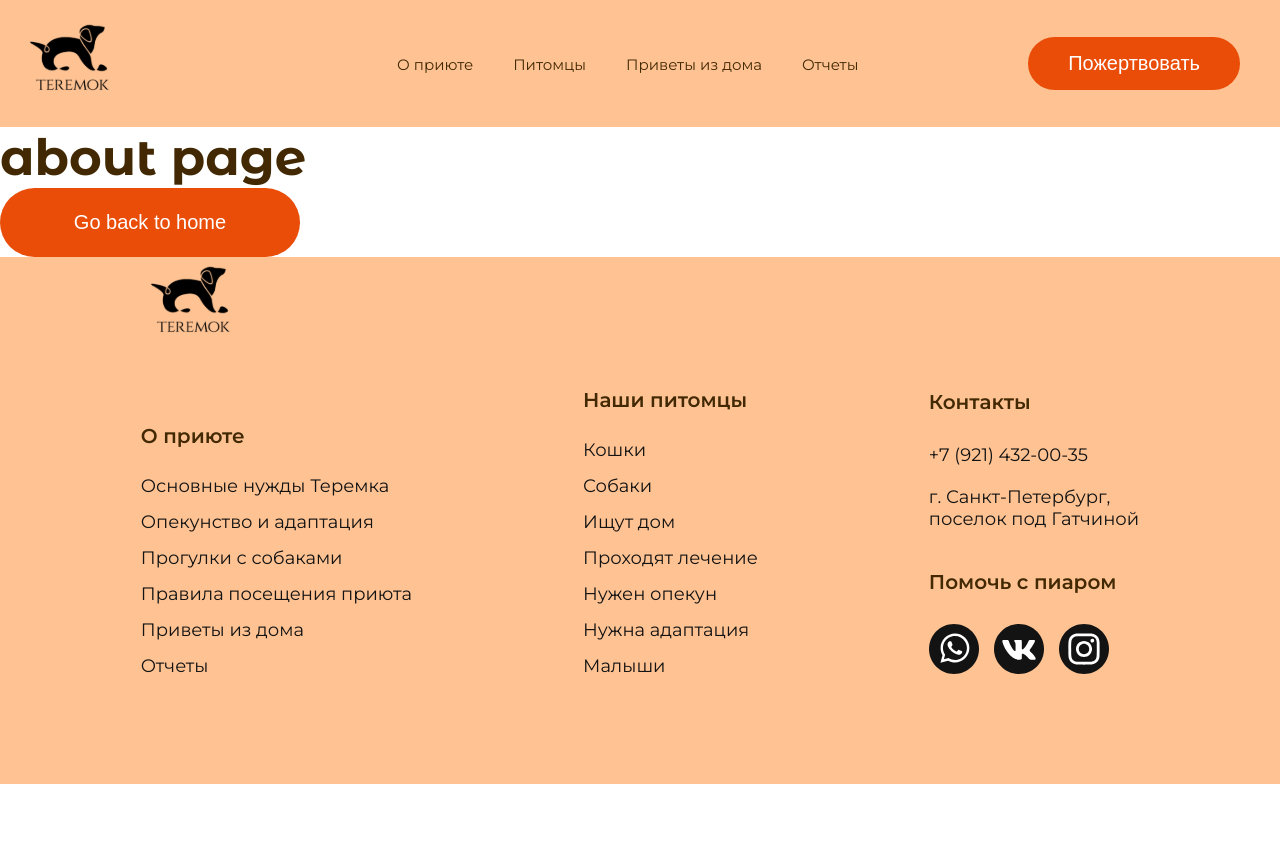
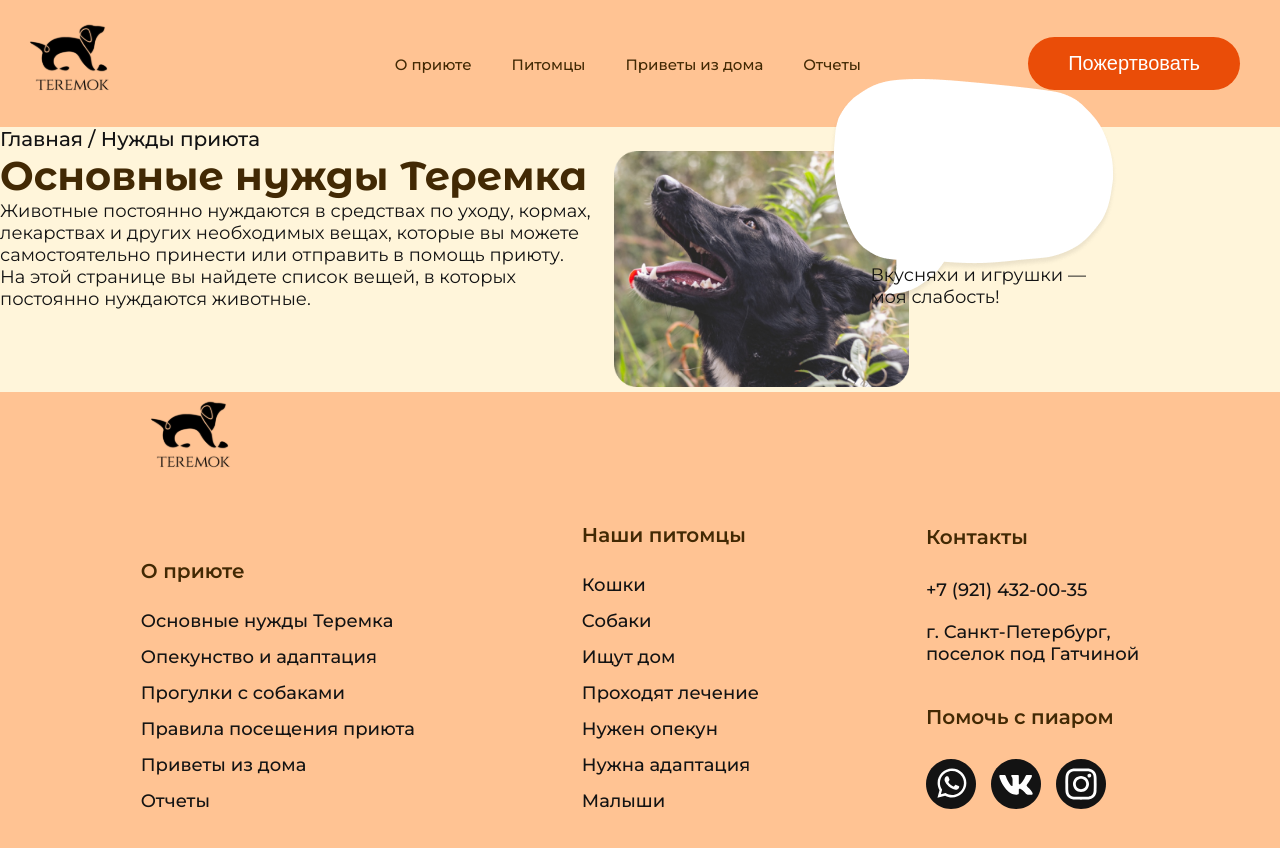
Before and after one commit to eireensid/animal-shelter, a Next.js app: page /needs in a window 1280 px wide. Shown: the top 848 px of the page. Before the commit the page ends 800 px from the top, so only its background shows below. Built offline with nearby package versions, Linux system fonts and the light colour scheme.

Commit message:
needs first block, font-weight header footer fix

```diff
--- a/components/MainLayout.js
+++ b/components/MainLayout.js
@@ -60,7 +60,7 @@ export function MainLayout({children, title='Animal shelter'}) {
           <nav className={styles.contacts}>
             <h4>Контакты</h4>
             <p className={styles.phone}><a href="#">+7 (921) 432-00-35</a></p>
-            <p>г. Санкт-Петербург,<br/>поселок под Гатчиной</p>
+            <p className={styles.address}>г. Санкт-Петербург,<br/>поселок под Гатчиной</p>
             <h4>Помочь с пиаром</h4>
             <div className={styles.socialsBlockFooter}>
               <img src="/img/whatsapp.svg" alt="what's app"/>
--- a/pages/needs.js
+++ b/pages/needs.js
@@ -1,9 +1,37 @@
 import Router from 'next/router'
 import {MainLayout} from '../components/MainLayout'
+import styles from '~/styles/needs.module.scss'
 
-export default function About(title='About Page') {
+export default function About(title='Основные нужды приюта') {
   return <MainLayout>
-    <h1>about page</h1>
-    <button onClick={() => Router.push('/')}>Go back to home</button>
+    <section>
+      <div className={styles.needsBlock}>
+        <div className={styles.breadCrumbs}>
+          <span>Главная</span><span> / </span><span>Нужды приюта</span>
+        </div>
+        <div className={styles.needsWrapper}>
+          <div>
+            <h2>Основные нужды Теремка</h2>
+            <p>Животные постоянно нуждаются в средствах по уходу, кормах, лекарствах и других необходимых вещах, которые вы можете самостоятельно принести
+              или отправить в помощь приюту. На этой странице вы найдете список вещей, в которых постоянно нуждаются животные.</p>
+          </div>
+          <div className={styles.bubbleBlock}>
+            <div className={styles.photoForPhraseBubbleWrapper}>
+              <img className={styles.photoForPhraseBubble} src="/img/needs-photo-with-bubble.png" alt="спасибо"/>
+            </div>
+            <div className={styles.phraseBubbleWrapper}>
+              <div>
+                <img className={styles.phraseBubble} src="/img/needs-phrase-bubble.png"/>
+              </div>
+            </div>
+            <div className={styles.textBubbleWrapper}>
+              <div className={styles.textBubble}>
+                <p>Вкусняхи и игрушки —<br/>моя слабость!</p>
+              </div>
+            </div>
+          </div>
+        </div>
+      </div>
+    </section>
   </MainLayout>
 }
--- a/styles/MainLayout.module.scss
+++ b/styles/MainLayout.module.scss
@@ -19,6 +19,7 @@
 .headerBlock a {
   color: $textColor;
   font-size: 15px;
+  font-weight: 500;
 }
 .headerBlock a:not(:last-child) {
   margin-right: 40px;
@@ -50,6 +51,7 @@
 }
 .footerBlock a {
   color: $secondColor;
+  font-weight: 500;
 }
 .footerBlock h4 {
   padding-bottom: 20px;
@@ -64,6 +66,9 @@
 .phone {
   padding-bottom: 20px;
 }
+.address {
+  font-weight: 500;
+}
 .socialsBlockFooter {
   padding-bottom: 5px;
 }
--- /dev/null
+++ b/styles/needs.module.scss
@@ -0,0 +1,36 @@
+@import 'variables.scss';
+
+.needsBlock {
+  background: $pageBg;
+}
+
+.breadCrumbs {
+  font-size: $breadCrumbsd;
+  font-weight: 500;
+}
+
+.needsWrapper {
+  display: flex;
+}
+.needsWrapper div {
+  flex-basis: 48%;
+}
+
+.bubbleBlock {
+  display: flex;
+  // padding-left: 22%;
+}
+.phraseBubbleWrapper {
+  position: relative;
+  width: 70%;
+}
+.phraseBubbleWrapper div {
+  position: absolute;
+  left: -80px;
+  bottom: 35%;
+}
+.textBubbleWrapper {
+  position: absolute;
+  top: 33%;
+  left: 68%;
+}
```
Also changed, not shown: styles/index.module.scss (+0 -8 lines), public/img/needs-photo-with-bubble.png (added), public/img/needs-phrase-bubble.png (added).
